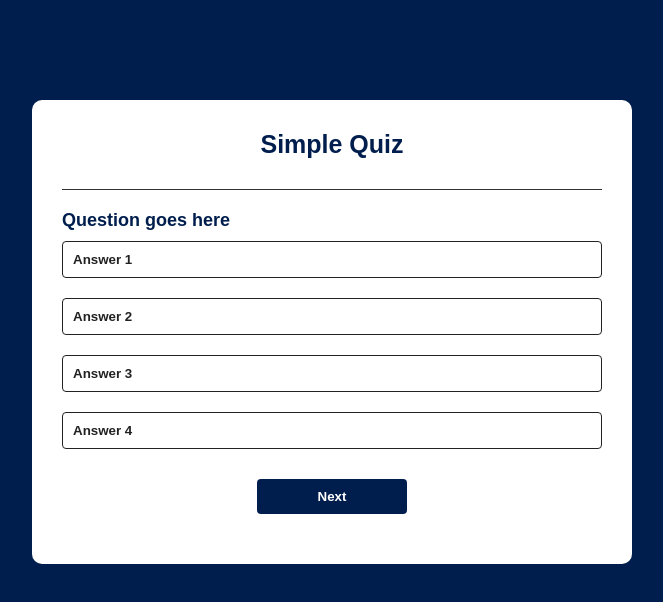
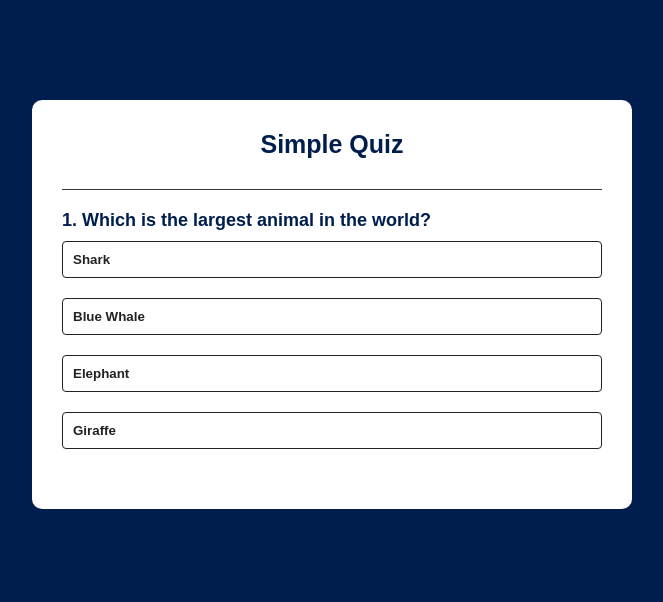
Before and after one commit to festusisaac/Quiz-App, a plain HTML site: page index.html in a window 1280 px wide. Shown: the whole page, without its empty margins (308-971 px from the left). Drawn offline with Linux system fonts and the light colour scheme.

Commit message:
Implemented Core Logic For the App

```diff
--- a/script.js
+++ b/script.js
@@ -0,0 +1,80 @@
+const questions = [
+    {
+        question: "Which is the largest animal in the world?",
+        answers: [
+            {text: "Shark", correct: false},
+            {text: "Blue Whale", correct: true},
+            {text: "Elephant", correct: false},
+            {text: "Giraffe", correct: false},
+        ]
+    },
+    {
+        question: "Which is the smallest Continent in the world?",
+        answers: [
+            {text: "Asia", correct: false},
+            {text: "Australia", correct: true},
+            {text: "Africa", correct: false},
+            {text: "Arctic", correct: false},
+        ]
+    },
+    {
+        question: "Which is the smallest Country in the world?",
+        answers: [
+            {text: "Vatican", correct: true},
+            {text: "Bhutan", correct: false},
+            {text: "Nepal", correct: false},
+            {text: "Shri Lanka", correct: false},
+        ]
+    }
+];
+
+const questionElement = document.getElementById("question");
+const answerButtons = document.getElementById("answer-button");
+const nextButton = document.getElementById("next-btn");
+
+let currentQuestionIndex = 0;
+let score = 0;
+
+function startQuiz() {
+    currentQuestionIndex = 0;
+    score = 0;
+    nextButton.innerHTML = "Next";
+    showQuestion();
+}
+
+function showQuestion() {
+    resetState();
+    let currentQuestion = questions[currentQuestionIndex];
+    let questionNo = currentQuestionIndex + 1;
+    questionElement.innerHTML = questionNo + ". " + currentQuestion.question;
+
+    currentQuestion.answers.forEach((answer) => {
+        const button = document.createElement("button");
+        button.innerHTML = answer.text;
+        button.classList.add("btn");
+        answerButtons.appendChild(button);
+        if (answer.correct) {
+            button.dataset.correct = answer.correct;
+        }
+        button.addEventListener("click", selectAnswer)
+    });
+}
+
+function resetState() {
+    nextButton.style.display = "none";
+    while(answerButtons.firstChild) {
+        answerButtons.removeChild(answerButtons.firstChild);
+    }
+}
+
+function selectAnswer(e) {
+    const selectedBtn = e.target;
+    const isCorrect = selectedBtn.dataset.correct === "true";
+    if (isCorrect) {
+        selectedBtn.classList.add("correct");
+    }else {
+        selectedBtn.classList.add("incorrect");
+    }
+}
+
+startQuiz();
--- a/style.css
+++ b/style.css
@@ -59,5 +59,11 @@ body{
     cursor: pointer;
     text-align: center;
     border-radius: 4px;
-    display: block;
+    display: none;
 }
+.correct{
+    background: #9aeabc;
+}
+.incorrect{
+    background: #ff9393;
+}
```
